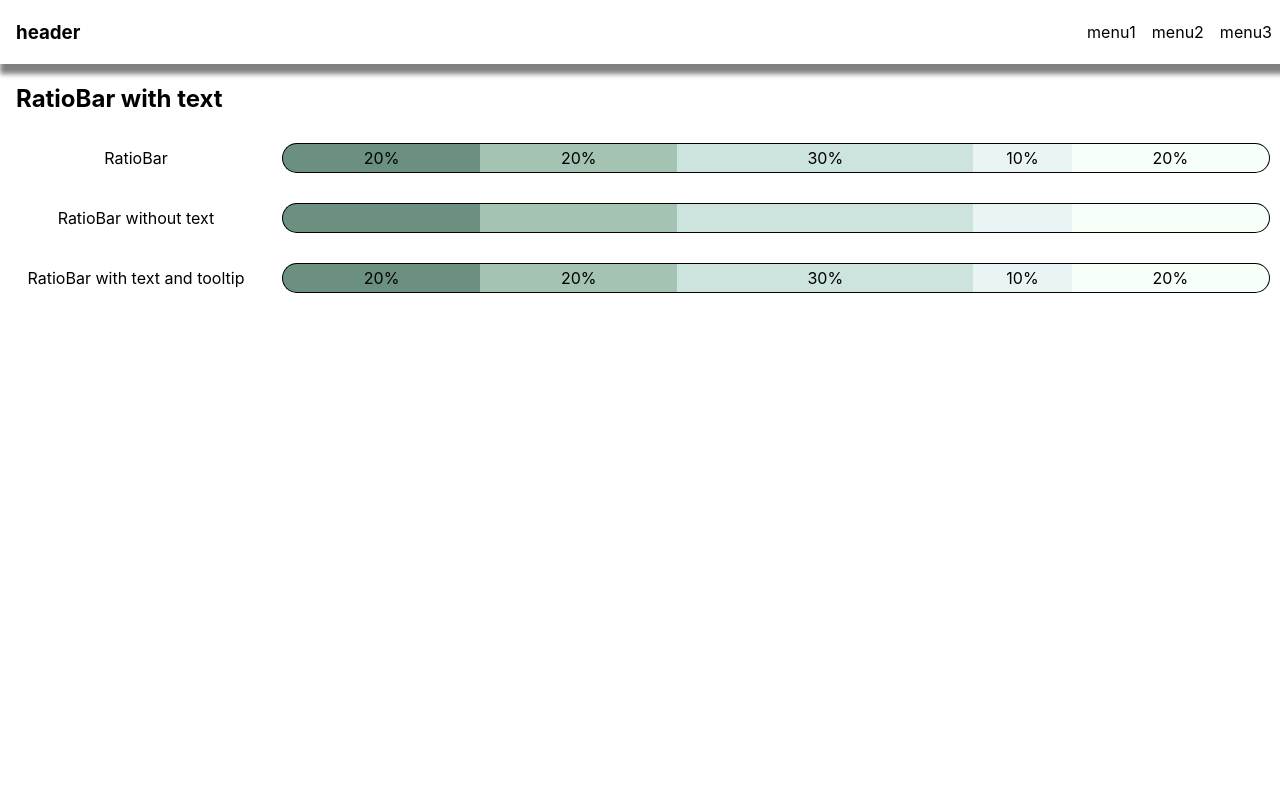
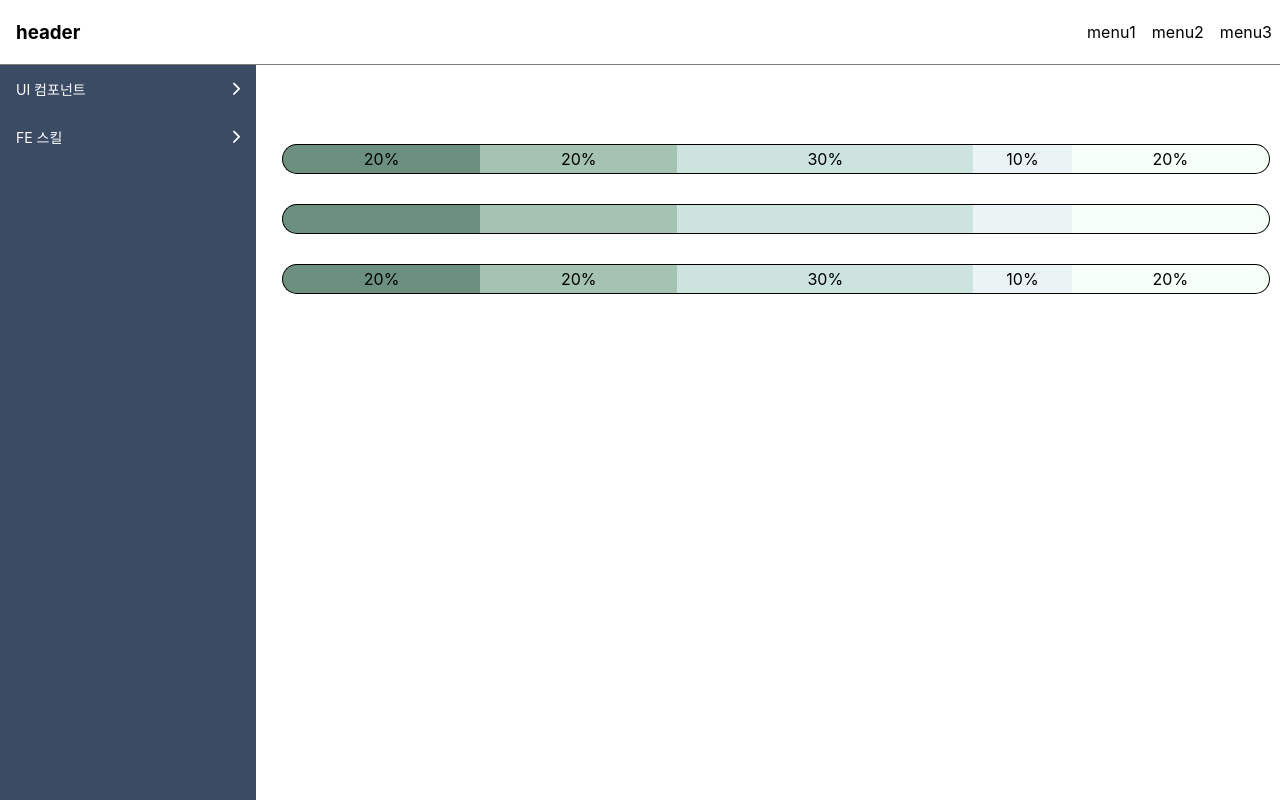
Before and after one commit to ghckss/CustomComponents, a React (Create React App) app: page /widget/ratio-bar in a window 1280 px wide. Built offline with nearby package versions, Linux system fonts and the light colour scheme.

Commit message:
사이드바 ui 구성

```diff
--- a/public/index.html
+++ b/public/index.html
@@ -3,6 +3,10 @@
   <head>
     <meta charset="utf-8" />
     <link rel="icon" href="%PUBLIC_URL%/favicon.ico" />
+    <script
+      src="https://kit.fontawesome.com/05b1b0d0fa.js"
+      crossorigin="anonymous"
+    ></script>
     <meta name="viewport" content="width=device-width, initial-scale=1" />
     <meta name="theme-color" content="#000000" />
     <meta
--- a/src/components/Layout/Header.scss
+++ b/src/components/Layout/Header.scss
@@ -3,7 +3,7 @@
   display: flex;
   justify-content: space-between;
   align-items: center;
-  box-shadow: 5px 5px 5px 5px gray;
+  border-bottom: 1px solid gray;
   .menu {
     display: flex;
     justify-content: space-between;
--- a/src/components/Layout/Sidebar.js
+++ b/src/components/Layout/Sidebar.js
@@ -1,7 +1,49 @@
 import React from "react";
+import "./Sidebar.scss";
 
 const Sidebar = () => {
-  return <div className="sidebar"></div>;
+  const toggleSidebarItem = (e) => {
+    if (e.target.classList.contains("sidebar__item")) {
+      return;
+    }
+    const target = e.target.closest(".sidebar__dropdown");
+    target.classList.toggle("sidebar__dropdown--active");
+
+    changeIconDirection(target);
+    const sidebarItems = target.querySelectorAll(".sidebar__item");
+
+    Array.from(sidebarItems).forEach((item) => {
+      item.classList.toggle("sidebar__item--hide");
+    });
+  };
+  const changeIconDirection = (target) => {
+    const icon = target.querySelector("i.fas");
+    if (icon.classList.contains("fa-chevron-down")) {
+      icon.classList.remove("fa-chevron-down");
+      icon.classList.add("fa-chevron-right");
+    } else if (icon.classList.contains("fa-chevron-right")) {
+      icon.classList.remove("fa-chevron-right");
+      icon.classList.add("fa-chevron-down");
+    }
+  };
+  return (
+    <nav className="sidebar">
+      <div className="sidebar__dropdown" onClick={toggleSidebarItem}>
+        <div className="sidebar__name">
+          UI 컴포넌트
+          <i className="fas fa-chevron-right"></i>
+        </div>
+        <div className="sidebar__item sidebar__item--hide">비율 게이지</div>
+        <div className="sidebar__item sidebar__item--hide">계층형 테이블</div>
+      </div>
+      <div className="sidebar__dropdown" onClick={toggleSidebarItem}>
+        <div className="sidebar__name">
+          FE 스킬
+          <i className="fas fa-chevron-right"></i>
+        </div>
+      </div>
+    </nav>
+  );
 };
 
 export default Sidebar;
--- a/src/components/Layout/Sidebar.scss
+++ b/src/components/Layout/Sidebar.scss
@@ -0,0 +1,34 @@
+.sidebar {
+  position: fixed;
+  width: 256px;
+  height: 100%;
+  color: white;
+  background-color: #3c4b64;
+  &__dropdown--active {
+    background-color: rgba(0, 0, 0, 0.2);
+  }
+  &__dropdown {
+    cursor: pointer;
+  }
+  &__name,
+  &__item {
+    display: flex;
+    align-items: center;
+    height: 48px;
+    font-size: 14px;
+    padding: 0 1rem;
+  }
+  &__name:hover,
+  &__item:hover {
+    background-color: #321fdb;
+  }
+  &__name {
+    justify-content: space-between;
+  }
+  &__item {
+    padding-left: calc(1rem + 16px);
+  }
+  &__item--hide {
+    display: none;
+  }
+}
```
